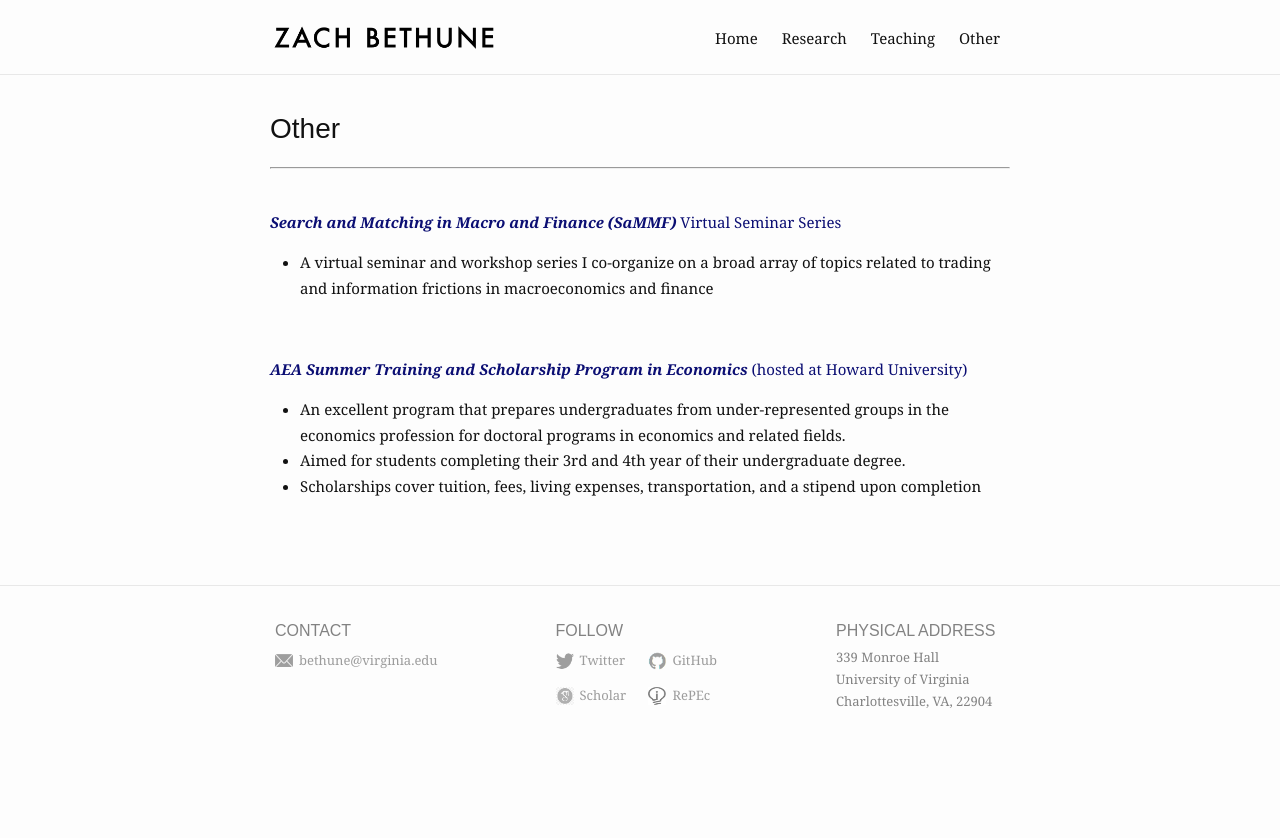
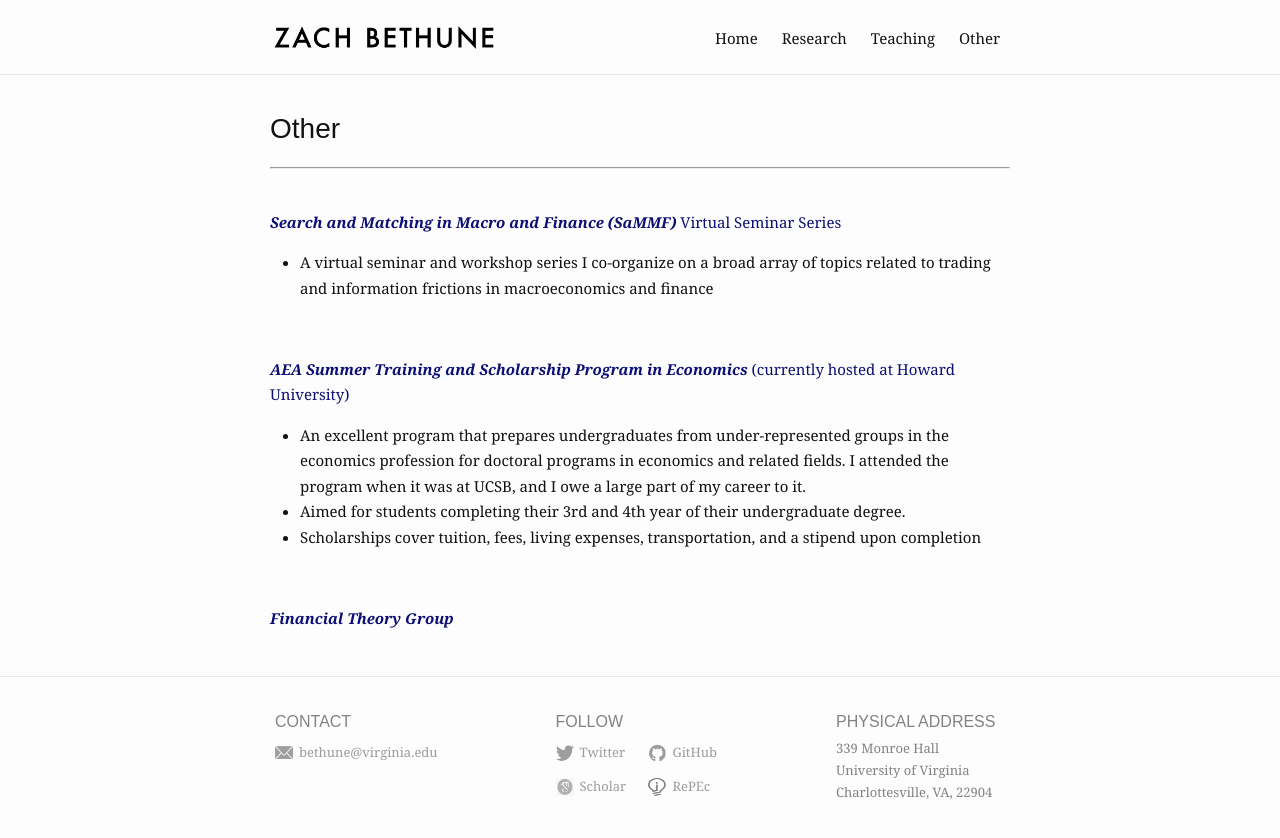
Before and after one commit to zbethune/zbethune.github.io, a Jekyll site: the page built from other.md, in a window 1280 px wide. Shown: the top 838 px of the page. Built offline with Jekyll 4.4.1, drawn with Linux system fonts in a browser that asks for light colours.

Commit message:
update website

```diff
--- a/other.md
+++ b/other.md
@@ -13,11 +13,11 @@ slug: /other
 
 <br>
 
-<a style="color: #0b0e73" href="https://www.aeaweb.org/about-aea/committees/aeasp" target="_blank" rel="noopener noreferrer" color="blue">***AEA Summer Training and Scholarship Program in Economics*** (hosted at Howard University)</a>
-- An excellent program that prepares undergraduates from under-represented groups in the economics profession for doctoral programs in economics and related fields.
+<a style="color: #0b0e73" href="https://www.aeaweb.org/about-aea/committees/aeasp" target="_blank" rel="noopener noreferrer" color="blue">***AEA Summer Training and Scholarship Program in Economics*** (currently hosted at Howard University)</a>
+- An excellent program that prepares undergraduates from under-represented groups in the economics profession for doctoral programs in economics and related fields. I attended the program when it was at UCSB, and I owe a large part of my career to it.
 - Aimed for students completing their 3rd and 4th year of their undergraduate degree.
 - Scholarships cover tuition, fees, living expenses, transportation, and a stipend upon completion
 
+<br />
 
-
-<br />
+<a style="color: #0b0e73" href="https://www.financetheory.org/" target="_blank" rel="noopener noreferrer" color="blue">***Financial Theory Group*** </a>
```
Also changed, not shown: teaching.md (+2 -2 lines).
